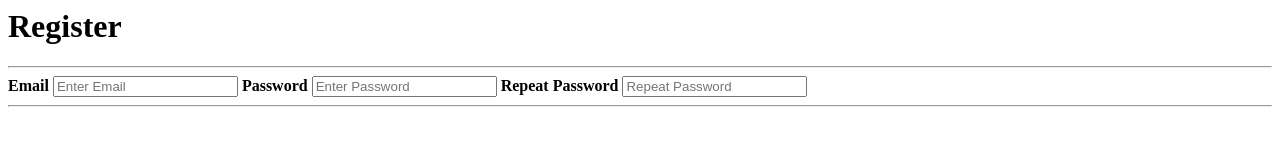
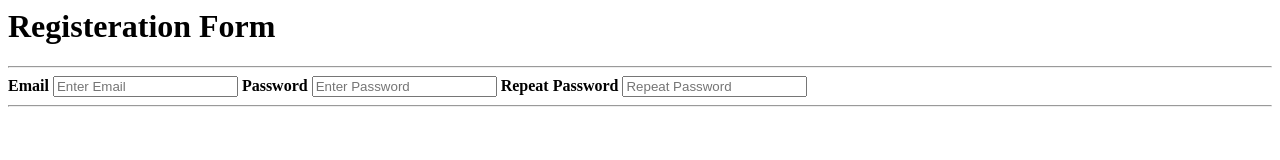
Before and after one commit to suchitra1976/new-registration-form, a plain HTML site: page index.html in a window 1280 px wide. Drawn offline with Linux system fonts and the light colour scheme.

Commit message:
Update index.html

```diff
--- a/index.html
+++ b/index.html
@@ -1,5 +1,5 @@
 <form>
-    <h1>Register</h1>
+    <h1>Registeration Form</h1>
     <hr>
     <label for="email"><b>Email</b></label>
     <input type="text" placeholder="Enter Email" name="email" id="email" required>
```
